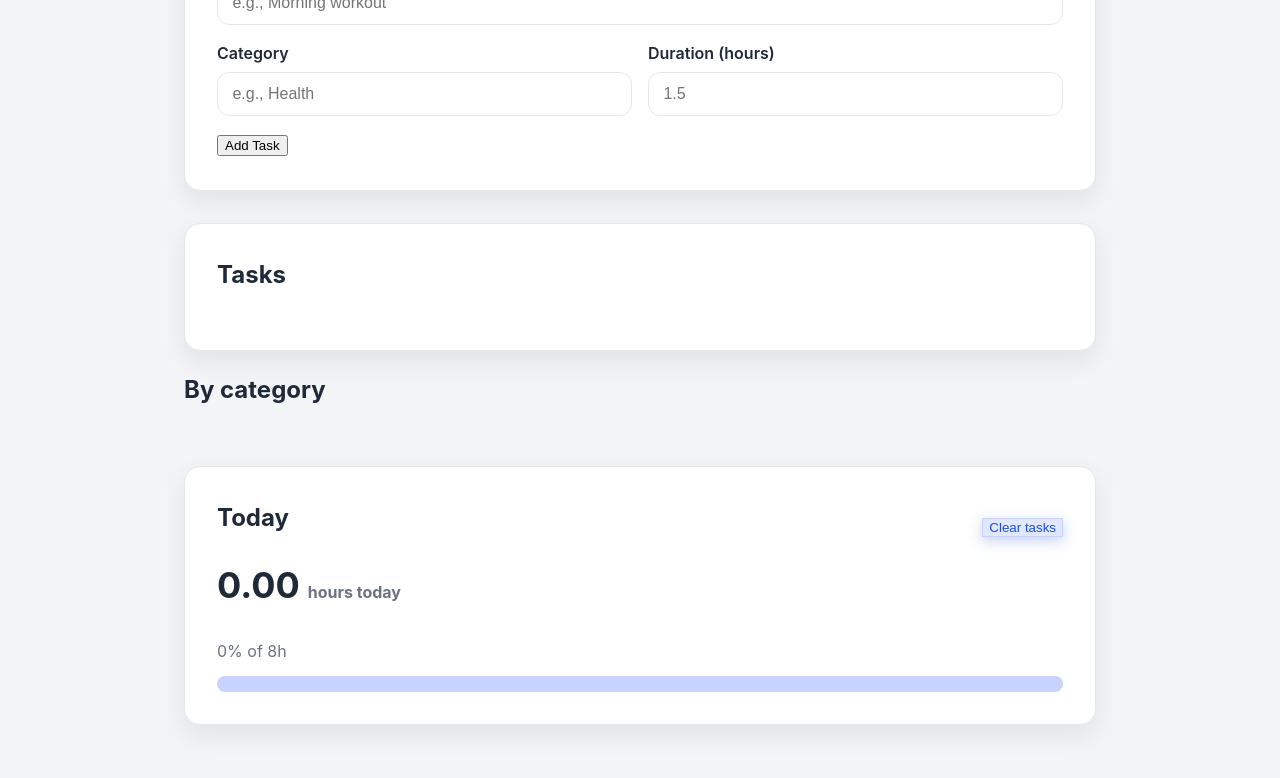
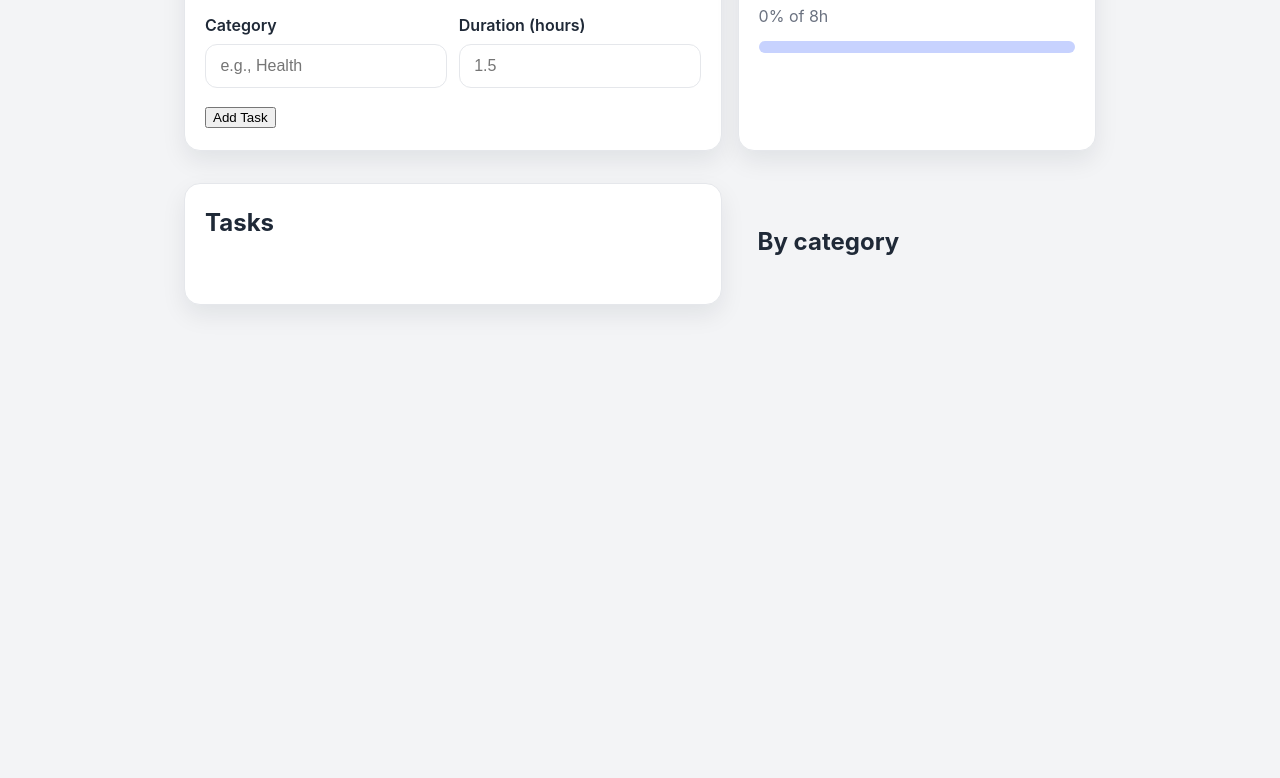
Before and after one commit to henossami26-cmyk/smartschedule, a plain HTML site: page index.html in a window 1280 px wide. Shown: the part 410-1188 px from the top of the page. After the commit the page ends 800 px from the top, so only its background shows below. Drawn offline with Linux system fonts and the light colour scheme.

Commit message:
Update style.css

```diff
--- a/style.css
+++ b/style.css
@@ -296,6 +296,47 @@ input[type="number"]:focus {
   font-weight: 600;
   transition: background-color 0.18s ease, border-color 0.18s ease, color 0.18s ease;
 }
+/* --- Compact spacing --- */
+.task-input,
+.task-list-section,
+.category-section,
+.totals-section {
+  margin-top: 1rem;
+  padding: 1.25rem;
+}
+
+.task-item {
+  padding: 0.75rem 1rem;
+}
+
+.field-row { gap: 0.75rem; }
+
+.progress-track { height: 12px; }
+
+/* --- Grid layout controlling order & compactness --- */
+main {
+  display: grid;
+  gap: 1rem;
+  grid-template-areas:
+    "input"
+    "tasks"
+    "cats"
+    "totals";
+}
+
+#input  { grid-area: input; }
+#tasks  { grid-area: tasks; }
+#cats   { grid-area: cats; }
+#totals { grid-area: totals; }
+
+@media (min-width: 960px) {
+  main {
+    grid-template-columns: 1.2fr 0.8fr;
+    grid-template-areas:
+      "input  totals"
+      "tasks  cats";
+  }
+}
 
 .app-footer {
   text-align: center;
```
